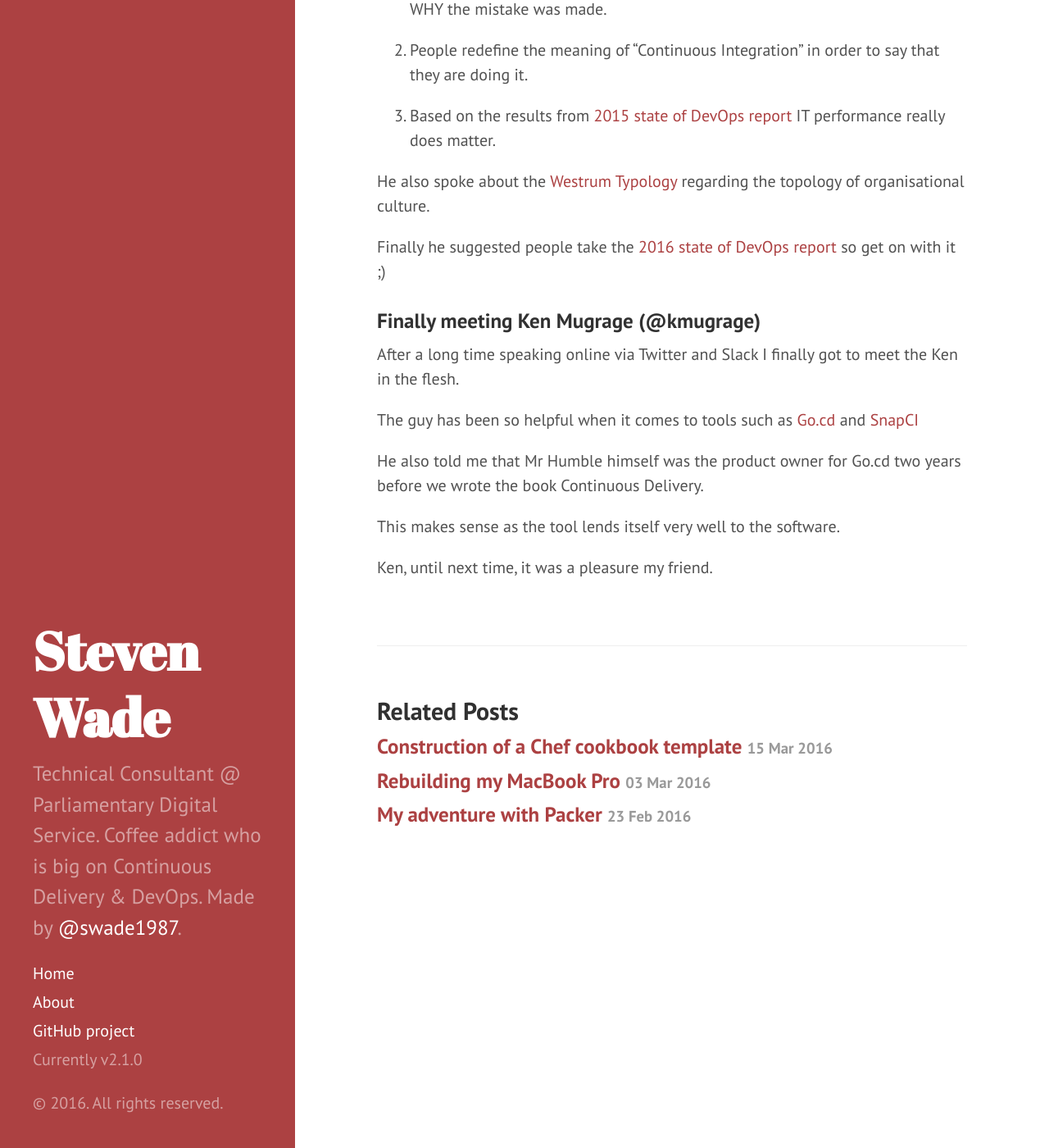
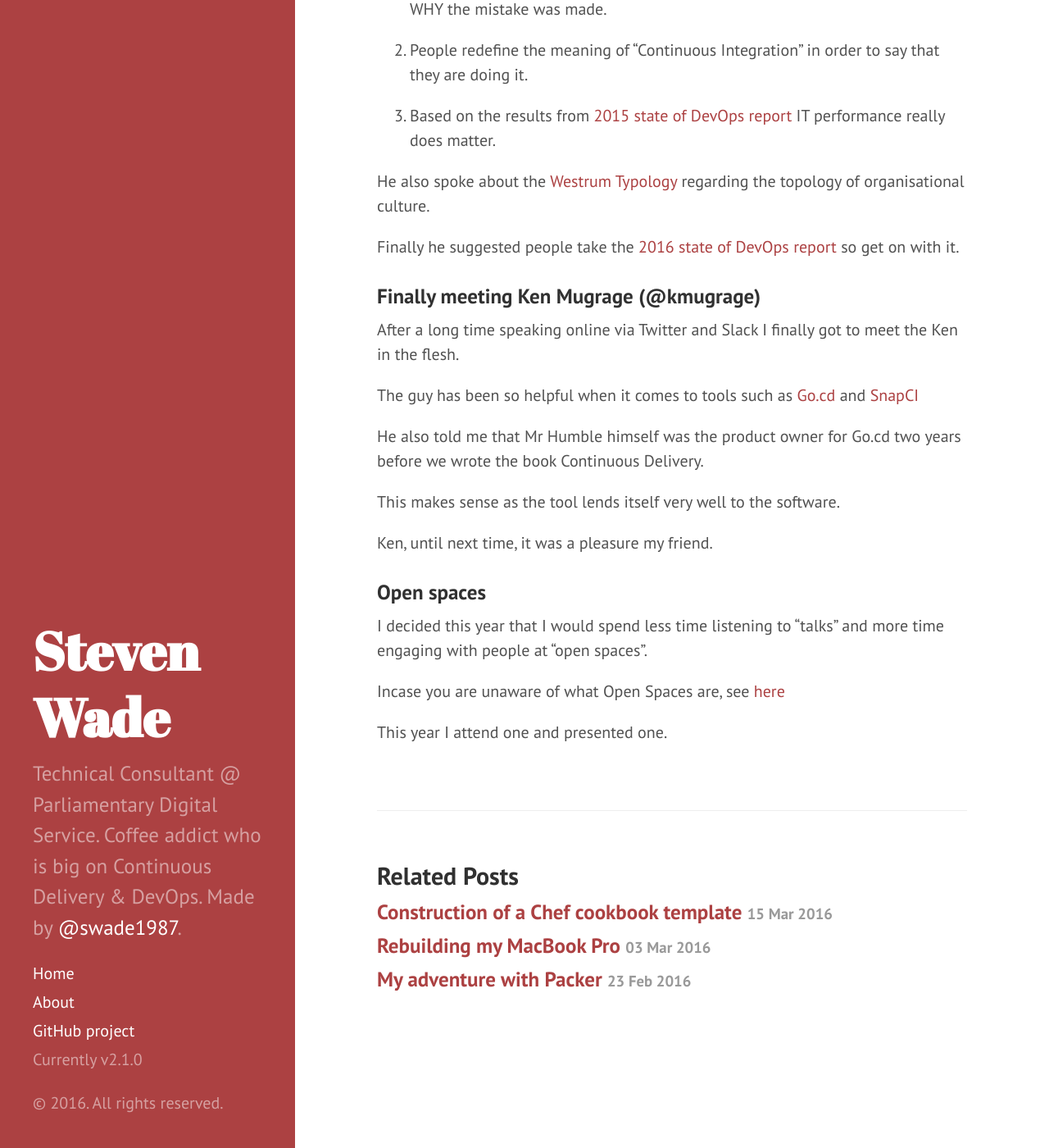
Before and after one commit to swade1987/swade1987.github.io, a Jekyll site: the page built from _posts/2016-03-29-pipeline-conference-review.md, in a window 1280 px wide and 1400 px high, scrolled down 597 px. Shown: the whole window at 82% size. Built offline with Jekyll 4.4.1, drawn with Linux system fonts in a browser that asks for light colours; comment, search, counter and statistics services are not loaded.

```diff
--- a/_posts/2016-03-29-pipeline-conference-review.md
+++ b/_posts/2016-03-29-pipeline-conference-review.md
@@ -26,8 +26,7 @@
 
 He also spoke about the [Westrum Typology](https://www.andykelk.net/devops/using-the-westrum-typology-to-measure-culture) regarding the topology of organisational culture.
 
-Finally he suggested people take the [2016 state of DevOps report](https://go.devops-survey.com/index.html?survey_id) so get on with it ;)
-
+Finally he suggested people take the [2016 state of DevOps report](https://go.devops-survey.com/index.html?survey_id) so get on with it.
 
 ### Finally meeting Ken Mugrage (@kmugrage)
 
@@ -40,3 +39,11 @@
 This makes sense as the tool lends itself very well to the software.
 
 Ken, until next time, it was a pleasure my friend.
+
+### Open spaces
+
+I decided this year that I would spend less time listening to "talks" and more time engaging with people at "open spaces".
+
+Incase you are unaware of what Open Spaces are, see [here](http://web.pipelineconf.info/about/open-spaces/)
+
+This year I attend one and presented one.
```
